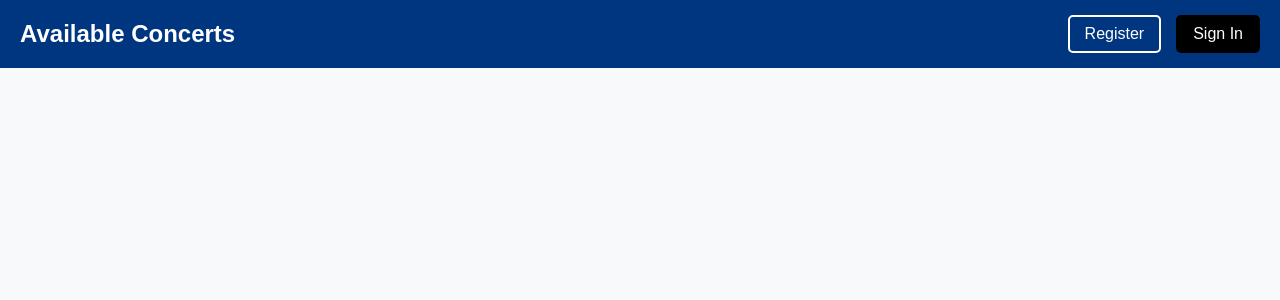
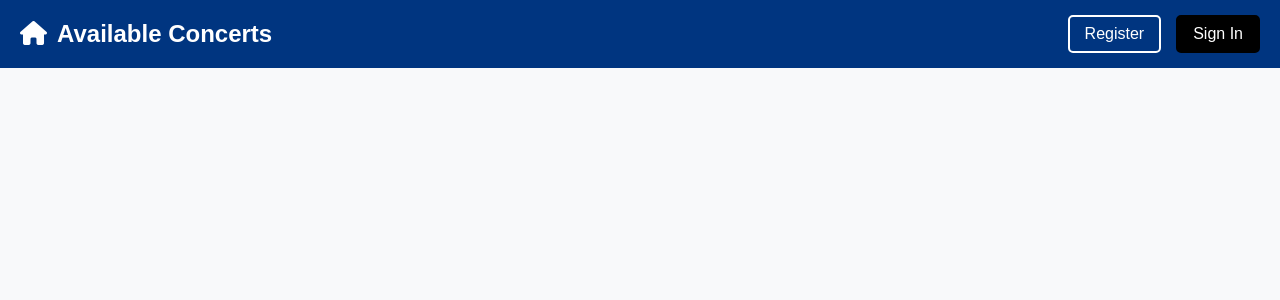
Before and after one commit to lyfu19/online-ticket-system, a Flask app: page /concerts in a window 1280 px wide. Shown: the top 300 px of the page. Run offline with Flask 3, Linux system fonts and the light colour scheme; data that the repository does not hold is empty.

Commit message:
add home page button

```diff
--- a/static/css/global.css
+++ b/static/css/global.css
@@ -26,8 +26,10 @@ body {
   display: flex;
   justify-content: space-between;
   align-items: center;
-  position: relative;  /* 确保导航栏相对定位，防止被其他元素影响 */
-  z-index: 100;  /* 保证导航栏在其他内容上方 */
+  position: relative;
+  /* 确保导航栏相对定位，防止被其他元素影响 */
+  z-index: 100;
+  /* 保证导航栏在其他内容上方 */
 }
 
 .navbar .logo {
@@ -38,13 +40,15 @@ body {
 .navbar .nav-links {
   display: flex;
   align-items: center;
-  justify-content: flex-end; /* 确保导航链接靠右对齐 */
+  justify-content: flex-end;
+  /* 确保导航链接靠右对齐 */
 }
 
 .nav-links a {
   color: white;
   text-decoration: none;
-  margin-left: 20px;  /* 增加按钮之间的间距 */
+  margin-left: 20px;
+  /* 增加按钮之间的间距 */
   padding: 8px 15px;
   border: 2px solid transparent;
   border-radius: 5px;
@@ -55,14 +59,16 @@ body {
   background-color: black;
   color: white;
   border: 2px solid black;
-  margin-left: 15px;  /* 确保主按钮有合适的左边距 */
+  margin-left: 15px;
+  /* 确保主按钮有合适的左边距 */
 }
 
 .nav-links .secondary-button {
   background-color: transparent;
   color: white;
   border: 2px solid white;
-  margin-left: 15px;  /* 确保辅助按钮有合适的左边距 */
+  margin-left: 15px;
+  /* 确保辅助按钮有合适的左边距 */
 }
 
 .nav-links .primary-button:hover {
@@ -264,7 +270,8 @@ button[type="submit"]:hover {
 }
 
 #successModal h2 {
-  color: #004085; /* 修改为蓝色调 */
+  color: #004085;
+  /* 修改为蓝色调 */
   font-size: 24px;
   margin-bottom: 15px;
 }
@@ -277,11 +284,14 @@ button[type="submit"]:hover {
 /* 增大按钮尺寸，并调整颜色 */
 #successModal .primary-button {
   display: inline-block;
-  background-color: #007bff; /* 按钮的背景颜色使用蓝色 */
+  background-color: #007bff;
+  /* 按钮的背景颜色使用蓝色 */
   color: white;
-  padding: 12px 24px; /* 调整按钮尺寸 */
+  padding: 12px 24px;
+  /* 调整按钮尺寸 */
   margin-top: 20px;
-  font-size: 18px; /* 增大按钮文字的字体大小 */
+  font-size: 18px;
+  /* 增大按钮文字的字体大小 */
   border: none;
   border-radius: 5px;
   cursor: pointer;
@@ -289,7 +299,8 @@ button[type="submit"]:hover {
 }
 
 #successModal .primary-button:hover {
-  background-color: #0056b3; /* 深色hover效果 */
+  background-color: #0056b3;
+  /* 深色hover效果 */
 }
 
 /* 关闭按钮样式 */
@@ -307,3 +318,30 @@ button[type="submit"]:hover {
   text-decoration: none;
   cursor: pointer;
 }
+
+/* 小房子图标样式 */
+.navbar .home-button {
+  background-color: transparent;
+  color: white;
+  text-decoration: none;
+  margin-right: 10px;
+  /* 设置图标和标题之间的间距 */
+  display: inline-block;
+  vertical-align: middle;
+  /* 确保图标与标题垂直对齐 */
+}
+
+.navbar .home-button i {
+  font-size: 1.5rem;
+  /* 设置图标的大小 */
+}
+
+/* 让标题和图标在同一行水平对齐 */
+.navbar .logo {
+  display: flex;
+  align-items: center;
+}
+
+.navbar .home-button:hover {
+  color: #cccccc;
+}
--- a/templates/base.html
+++ b/templates/base.html
@@ -14,6 +14,10 @@
   <!-- 顶部导航栏 -->
   <div class="navbar">
     <div class="logo">
+      <!-- 小房子图标 -->
+      <a href="{{ url_for('home') }}" class="home-button">
+        <i class="fas fa-home"></i>
+      </a>
       {% block page_title %}Online Ticketing System{% endblock %}
     </div>
     <div class="nav-links">
```
